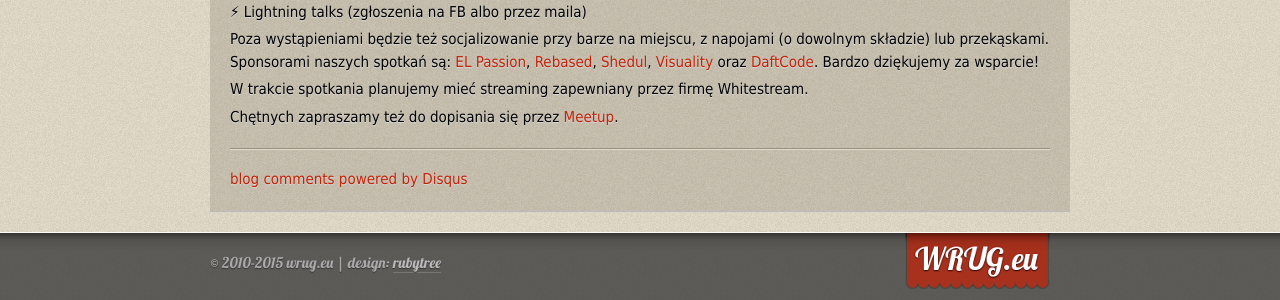
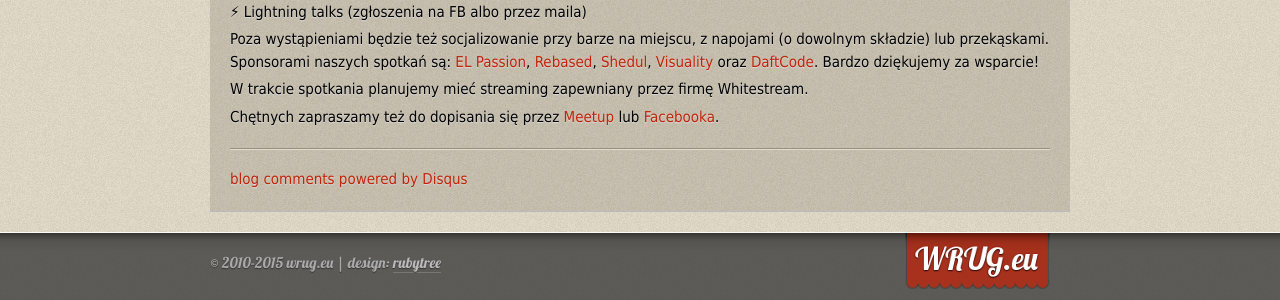
Before and after one commit to wrug/wrug.eu, a Jekyll site: the page built from _posts/2017-10-13-spotkanie-pazdziernikowe.md, in a window 1280 px wide. Shown: the part 441-741 px from the top of the page. Built offline with Jekyll 4.4.1, drawn with Linux system fonts in a browser that asks for light colours; comment, search, counter and statistics services are not loaded.

Commit message:
October 2017: Facebook link

```diff
--- a/_posts/2017-10-13-spotkanie-pazdziernikowe.md
+++ b/_posts/2017-10-13-spotkanie-pazdziernikowe.md
@@ -27,4 +27,5 @@
 zapewniany przez firmę Whitestream.
 
 Chętnych zapraszamy też do dopisania się przez
-[Meetup](https://www.meetup.com/Warsaw-Ruby-Users-Group-WRUG/events/244182940/).
+[Meetup](https://www.meetup.com/Warsaw-Ruby-Users-Group-WRUG/events/244182940/)
+lub [Facebooka](https://www.facebook.com/events/387899964959208/).
```
